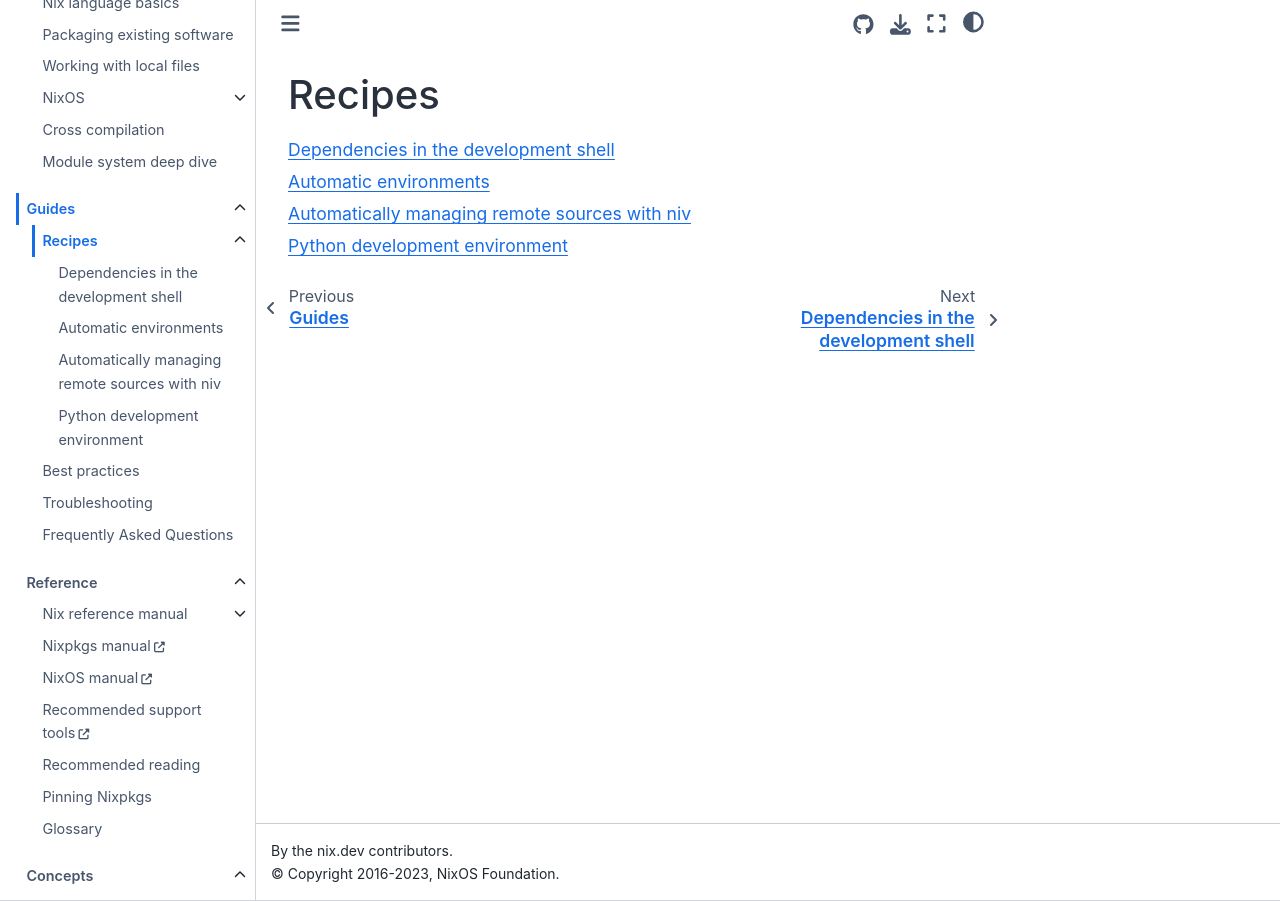
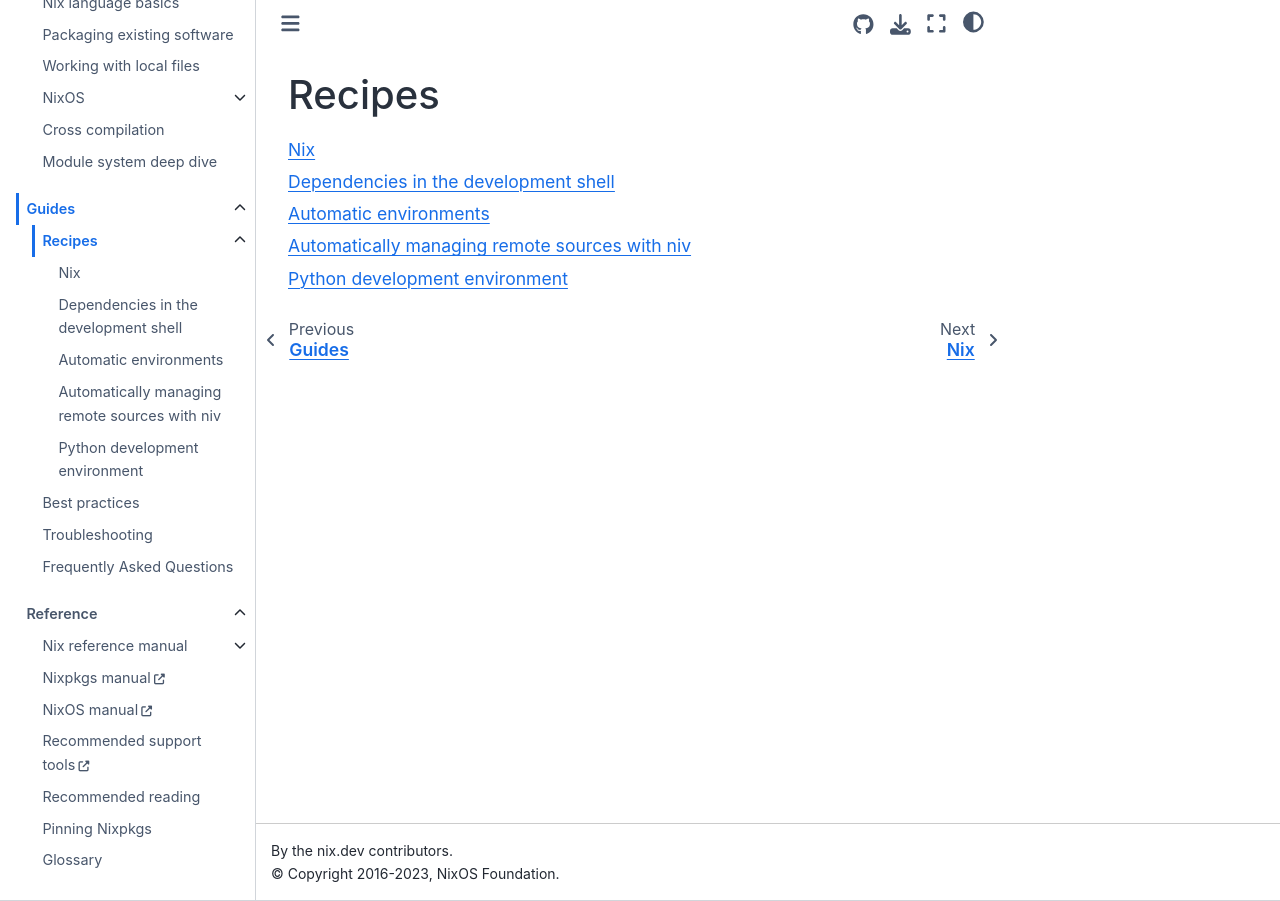
Before and after one commit to NixOS/nix.dev, a Sphinx documentation site: the page built from source/guides/recipes/index.md, in a window 1280 px wide. Built offline with Sphinx 7.4.7 and the Sphinx Book theme 1.1.4, drawn with Linux system fonts in a browser that asks for light colours.

Commit message:
add nix-recipes to index

````diff
--- a/source/guides/recipes/index.md
+++ b/source/guides/recipes/index.md
@@ -4,6 +4,7 @@
 ```{toctree}
 :maxdepth: 1
 
+nix-recipes.md
 sharing-dependencies.md
 Automatic environments <direnv>
 dependency-management.md
````
